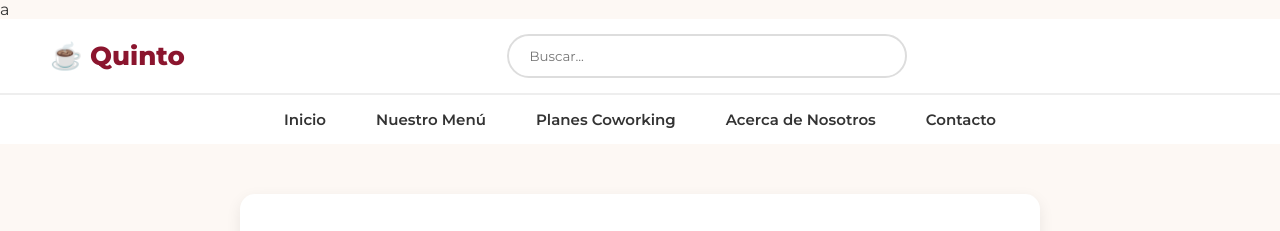
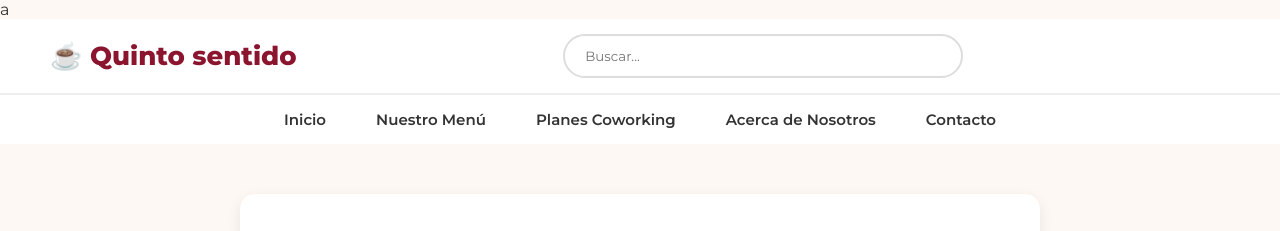
Before and after one commit to kcythiago/Programacionweb, a plain HTML site: page Programacionweb/nosotros.html in a window 1280 px wide. Shown: the top 231 px of the page. Drawn offline with Linux system fonts and the light colour scheme.

Commit message:
Update header title from 'Quinto' to 'Quinto sentido'

```diff
--- a/Programacionweb/nosotros.html
+++ b/Programacionweb/nosotros.html
@@ -10,7 +10,7 @@ a<!DOCTYPE html>
 
     <header class="top-bar">
         <div class="logo">
-            <h1>☕ Quinto</h1>
+            <h1>☕ Quinto sentido</h1>
         </div>
         <div class="search-bar">
             <input type="text" placeholder="Buscar...">
```
